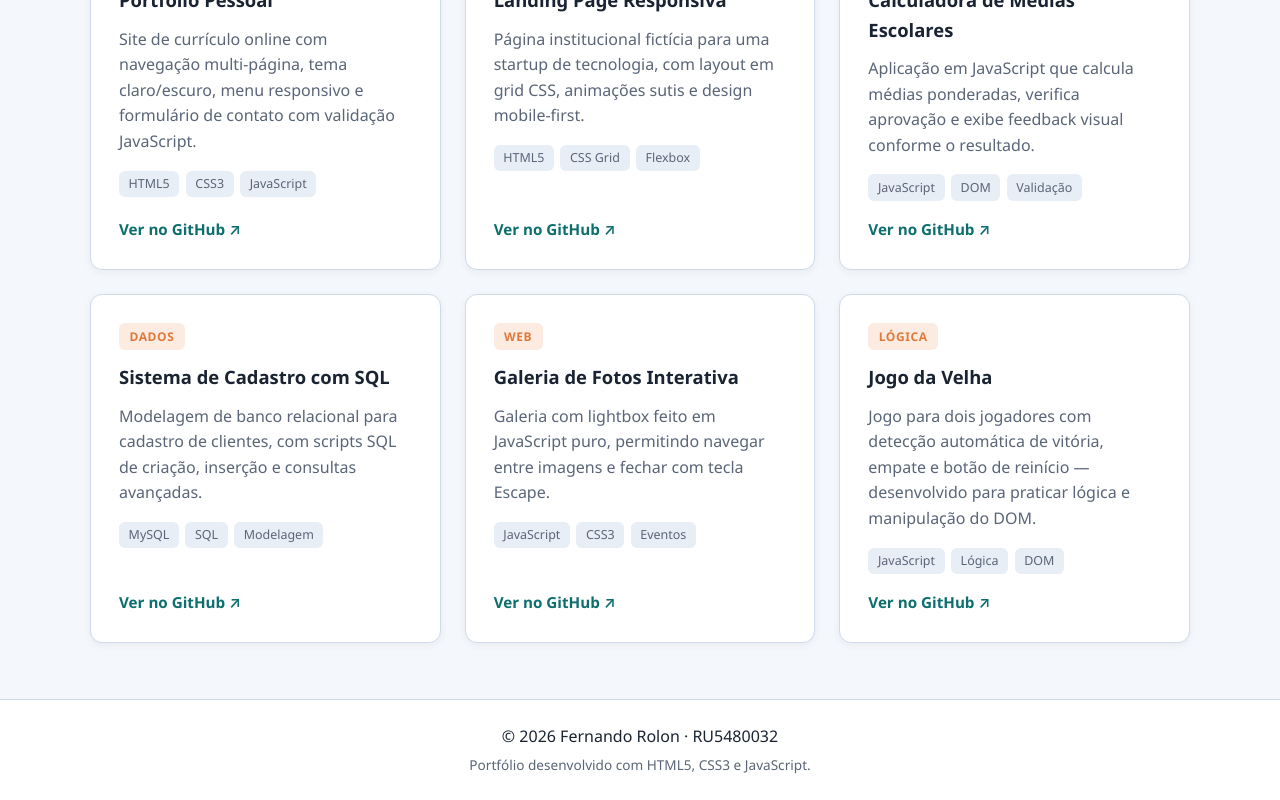
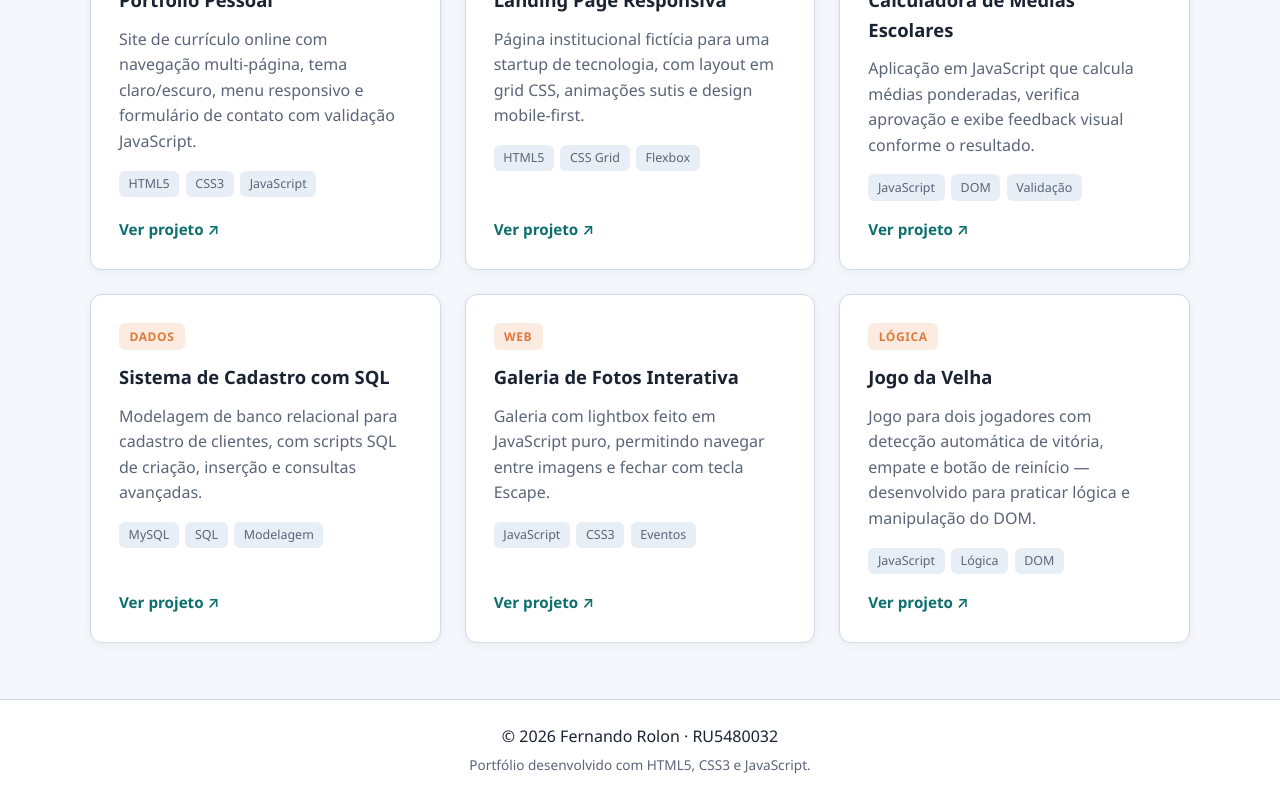
Before and after one commit to mauripereda-del/portfolio-fernando-rolon, a plain HTML site: page portfolio.html in a window 1280 px wide. Shown: the part 458-1258 px from the top of the page. Drawn offline with Linux system fonts and the light colour scheme.

Commit message:
Add files via upload

```diff
--- a/portfolio.html
+++ b/portfolio.html
@@ -68,7 +68,7 @@
               <li>JavaScript</li>
             </ul>
             <a href="images/projeto-portfolio.png" class="project-link" target="_blank" rel="noopener noreferrer">
-              Ver no GitHub ↗
+              Ver projeto ↗
             </a>
           </article>
 
@@ -85,7 +85,7 @@
               <li>Flexbox</li>
             </ul>
             <a href="images/projeto-landing-page.png" class="project-link" target="_blank" rel="noopener noreferrer">
-              Ver no GitHub ↗
+              Ver projeto ↗
             </a>
           </article>
 
@@ -102,7 +102,7 @@
               <li>Validação</li>
             </ul>
             <a href="images/projeto-calculadora-medias.png" class="project-link" target="_blank" rel="noopener noreferrer">
-              Ver no GitHub ↗
+              Ver projeto ↗
             </a>
           </article>
 
@@ -119,7 +119,7 @@
               <li>Modelagem</li>
             </ul>
             <a href="images/projeto-cadastro-sql.png" class="project-link" target="_blank" rel="noopener noreferrer">
-              Ver no GitHub ↗
+              Ver projeto ↗
             </a>
           </article>
 
@@ -136,7 +136,7 @@
               <li>Eventos</li>
             </ul>
             <a href="images/projeto-galeria-fotos.png" class="project-link" target="_blank" rel="noopener noreferrer">
-              Ver no GitHub ↗
+              Ver projeto ↗
             </a>
           </article>
 
@@ -153,7 +153,7 @@
               <li>DOM</li>
             </ul>
             <a href="images/projeto-jogo-da-velha.png" class="project-link" target="_blank" rel="noopener noreferrer">
-              Ver no GitHub ↗
+              Ver projeto ↗
             </a>
           </article>
         </div>
```
